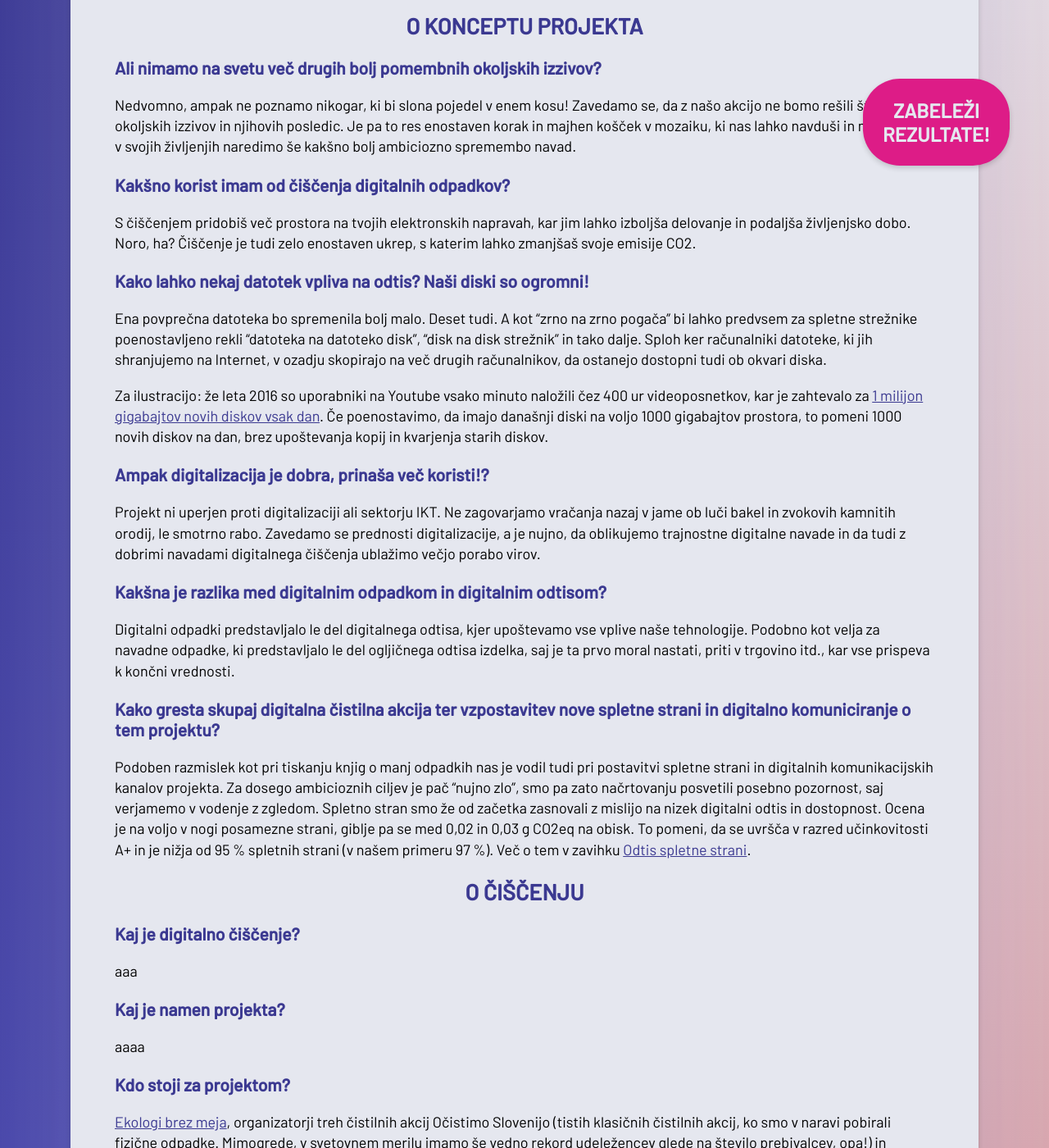
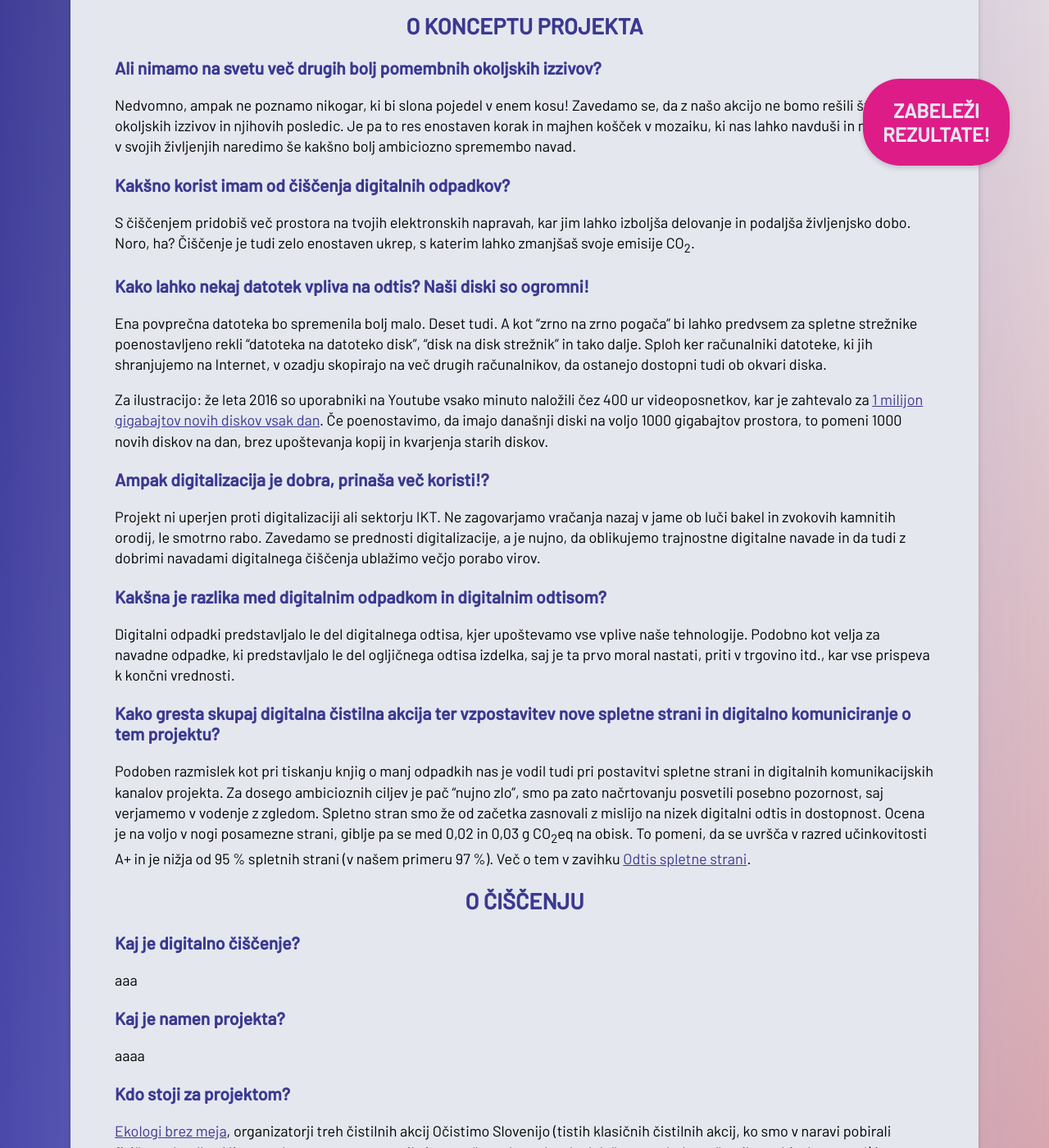
Before and after one commit to ewba/dcd-si, a Jekyll site: the page built from faq.md, in a window 1280 px wide and 1400 px high, scrolled down 406 px. Shown: the whole window at 82% size. Built offline with Jekyll 4.4.1, drawn with Linux system fonts in a browser that asks for light colours; some of the changed text lies outside the part shown.

Commit message:
text tweaks

```diff
--- a/faq.md
+++ b/faq.md
@@ -10,7 +10,7 @@ Skoči na vprašanja o [konceptu projekta](#o-konceptu-projekta), [čiščenju](
 Nedvomno, ampak ne poznamo nikogar, ki bi slona pojedel v enem kosu! Zavedamo se, da z našo akcijo ne bomo rešili številnih okoljskih izzivov in njihovih posledic. Je pa to res enostaven korak in majhen košček v mozaiku, ki nas lahko navduši in motivira, da v svojih življenjih naredimo še kakšno bolj ambiciozno spremembo navad.
 
 ### Kakšno korist imam od čiščenja digitalnih odpadkov?
-S čiščenjem pridobiš več prostora na tvojih elektronskih napravah, kar jim lahko izboljša delovanje in podaljša življenjsko dobo. Noro, ha? Čiščenje je tudi zelo enostaven ukrep, s katerim lahko zmanjšaš svoje emisije CO2.
+S čiščenjem pridobiš več prostora na tvojih elektronskih napravah, kar jim lahko izboljša delovanje in podaljša življenjsko dobo. Noro, ha? Čiščenje je tudi zelo enostaven ukrep, s katerim lahko zmanjšaš svoje emisije CO<sub>2</sub>.
 
 ### Kako lahko nekaj datotek vpliva na odtis? Naši diski so ogromni!
 Ena povprečna datoteka bo spremenila bolj malo. Deset tudi. A kot "zrno na zrno pogača" bi lahko predvsem za spletne strežnike poenostavljeno rekli "datoteka na datoteko disk", "disk na disk strežnik" in tako dalje. Sploh ker računalniki datoteke, ki jih shranjujemo na Internet, v ozadju skopirajo na več drugih računalnikov, da ostanejo dostopni tudi ob okvari diska.
@@ -25,7 +25,7 @@ Digitalni odpadki predstavljalo le del digitalnega odtisa, kjer upoštevamo vse
 
 ### Kako gresta skupaj digitalna čistilna akcija ter vzpostavitev nove spletne strani in digitalno komuniciranje o tem projektu?
 Podoben razmislek kot pri tiskanju knjig o manj odpadkih nas je vodil tudi pri postavitvi spletne strani in digitalnih komunikacijskih kanalov projekta. Za dosego ambicioznih ciljev je pač "nujno zlo", smo pa zato načrtovanju posvetili posebno pozornost, saj verjamemo v vodenje z zgledom.
-Spletno stran smo že od začetka zasnovali z mislijo na nizek digitalni odtis in dostopnost. Ocena je na voljo v nogi posamezne strani, giblje pa se med 0,02 in 0,03 g CO2eq na obisk. To pomeni, da se uvršča v razred učinkovitosti A+ in je nižja od 95 % spletnih strani (v našem primeru 97 %). Več o tem v zavihku [Odtis spletne strani](odtis-strani.html).
+Spletno stran smo že od začetka zasnovali z mislijo na nizek digitalni odtis in dostopnost. Ocena je na voljo v nogi posamezne strani, giblje pa se med 0,02 in 0,03 g CO<sub>2</sub>eq na obisk. To pomeni, da se uvršča v razred učinkovitosti A+ in je nižja od 95 % spletnih strani (v našem primeru 97 %). Več o tem v zavihku [Odtis spletne strani](odtis-strani.html#zgodba-nae-strani).
 
 
 ## O čiščenju
@@ -64,7 +64,7 @@ aaaa
 ### Čistimo s sodelavci. Ali se mora vključit tudi IT oddelek?
 Ni nujno. Če se s sodelavci lotite vsak svojih osebnih in službenih računalnikov, diskov, telefonov in mailov, za kar smo vam pripravili navodila, IT oddelka ne potrebujete. Če pa bi šli pri čiščenju korak dlje in se lotili tudi strežnikov podjetja in sistemskih datotek, je vključitev štručkotov nujna.
 
-### Kako ste prišli do preračunov glede prihrankov CO2?
+### Kako ste prišli do preračunov glede prihrankov CO<sub>2</sub>?
 aaaaa
 
 ### V podjetju, kjer delam nas tematika zanima in bi se želeli dodatno angažirati.
```
Also changed, not shown: odtis-strani.md (+2 -1 lines).
